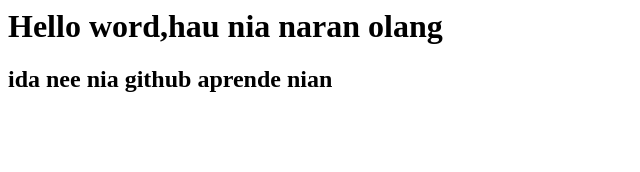
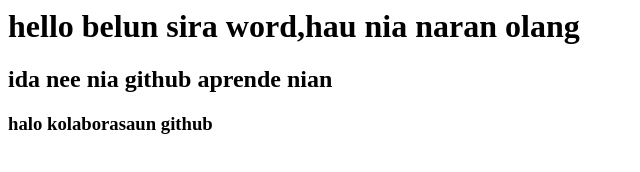
Before and after one commit to olandinagomes/html_baziku1, a plain HTML site: page index.html in a window 1280 px wide. Shown: the whole page, without its empty margins (0-640 px from the left). Drawn offline with Linux system fonts and the light colour scheme.

Commit message:
continua wolrd
2019

```diff
--- a/index.html
+++ b/index.html
@@ -2,7 +2,8 @@
 <head>
 </head>
 <body>
-<h1>Hello word,hau nia naran olang</h1>
+<h1>hello belun sira word,hau nia naran olang</h1>
 <h2> ida nee nia github aprende nian</h2>
-</body>
+<h3>halo kolaborasaun github</h3>
+</bod
 </html>
```
